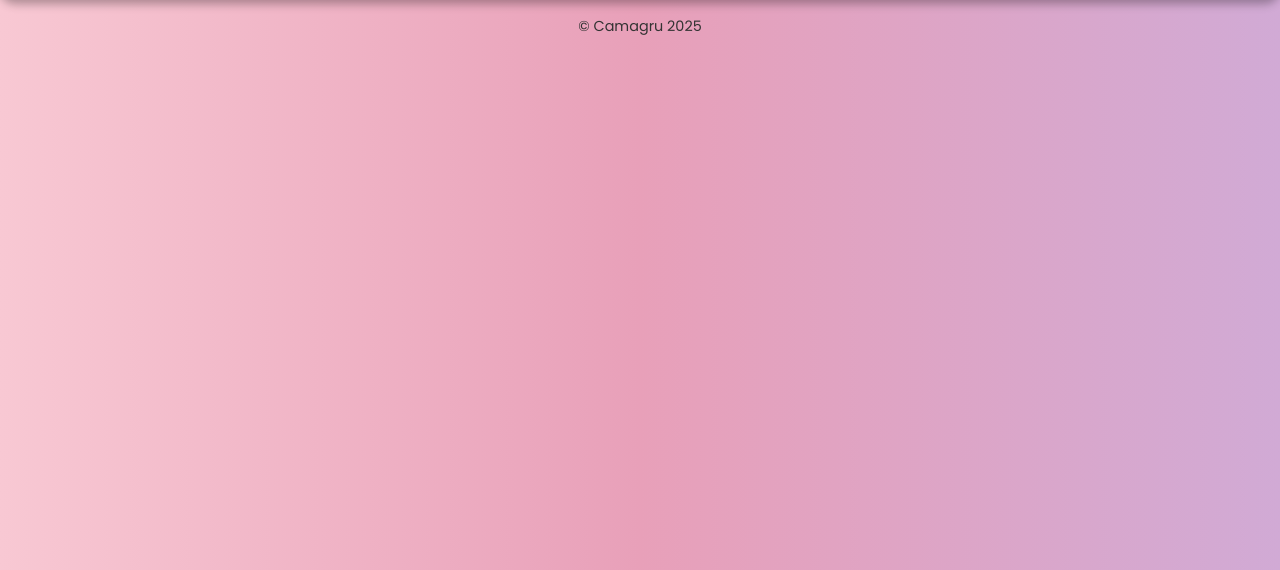
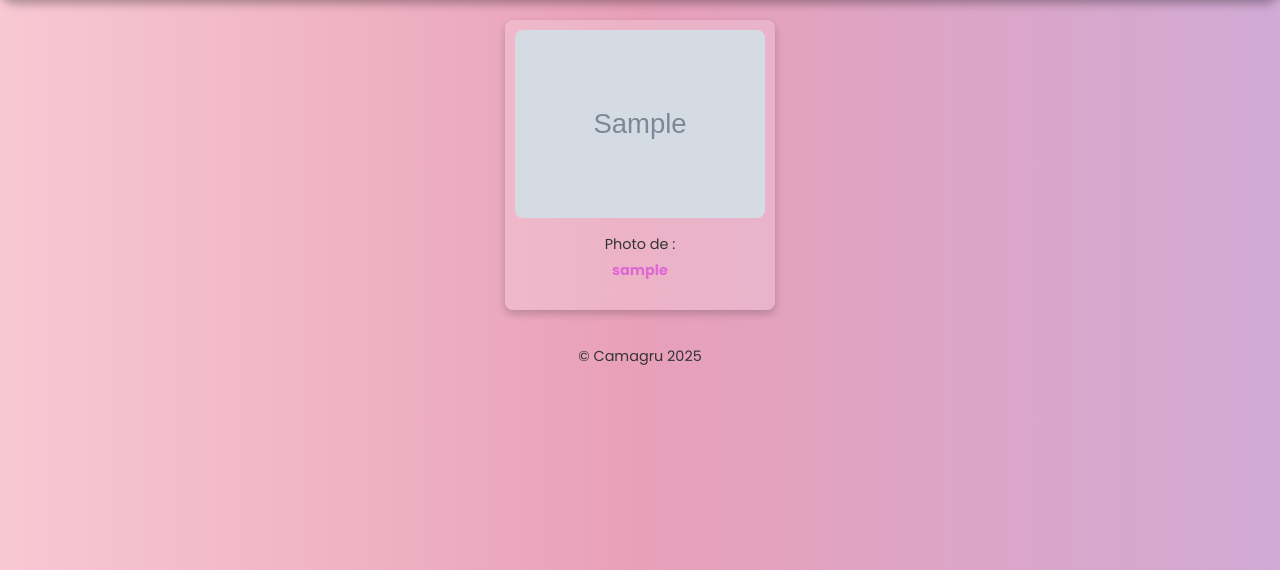
Before and after one commit to Berengere76/Camagru, a PHP site: page /controllers/galerie.php in a window 1280 px wide. Shown: the part 89-659 px from the top of the page. Run offline with PHP 8.4, Linux system fonts and the light colour scheme; the visitor is signed in with stand-in values (Sample User, id 1); tables that the repository leaves empty hold one stand-in row (values such as "Sample post"); grey boxes marked "Sample" are stand-in pictures.

Commit message:
photo dans la bdd et galerie

```diff
--- a/app/controllers/galerie.php
+++ b/app/controllers/galerie.php
@@ -1,9 +1,22 @@
 <?php
+
+require_once dirname(__DIR__) . '/config/database.php';
 require_once dirname(__DIR__) . '/models/user.php';
+
 session_start();
+
 if (!isset($_SESSION["username"])) {
     header("Location: login.php");
     exit;
 }
+
+global $pdo;
+$stmt = $pdo->prepare("SELECT images.image_url, users.username
+                       FROM images
+                       JOIN users ON images.user_id = users.id
+                       ORDER BY images.created_at DESC;");
+$stmt->execute();
+$images = $stmt->fetchAll(PDO::FETCH_ASSOC);
+
 require_once dirname(__DIR__) . '/views/galerie.php';
 ?>
--- a/app/css/style.css
+++ b/app/css/style.css
@@ -457,3 +457,36 @@ canvas {
     font-weight: bold;
     text-align: center;
 }
+
+.gallery {
+    display: flex;
+    flex-wrap: wrap;
+    gap: 15px;
+    justify-content: center;
+    padding: 20px;
+}
+
+.gallery-item {
+    width: 250px;
+    background: rgba(255, 255, 255, 0.2);
+    backdrop-filter: blur(10px);
+    border-radius: 8px;
+    box-shadow: 0 4px 8px rgba(0, 0, 0, 0.2);
+    text-align: center;
+    overflow: hidden;
+    padding: 10px;
+}
+
+.gallery img {
+    width: 100%;
+    height: auto;
+    display: block;
+    border-radius: 8px;
+}
+
+.username {
+    color: #df69d3;
+    display: block;
+    font-weight: bold;
+    padding: 5px;
+}
--- a/app/views/galerie.php
+++ b/app/views/galerie.php
@@ -6,6 +6,15 @@
 
     <main>
 
+    <div class="gallery">
+        <?php foreach ($images as $image): ?>
+            <div class="gallery-item">
+                <img src="/<?= htmlspecialchars($image['image_url']) ?>" alt="Image de la galerie">
+                <p>Photo de : <span class="username"><?= htmlspecialchars($image['username']) ?></span></p>
+            </div>
+        <?php endforeach; ?>
+    </div>
+
     </main>
 
     <?php require_once dirname(__DIR__) . '/templates/footer.php'; ?>
```
Also changed, not shown: app/controllers/save_image.php (added, +53 -0 lines), app/js/webcam.js (+10 -1 lines).
